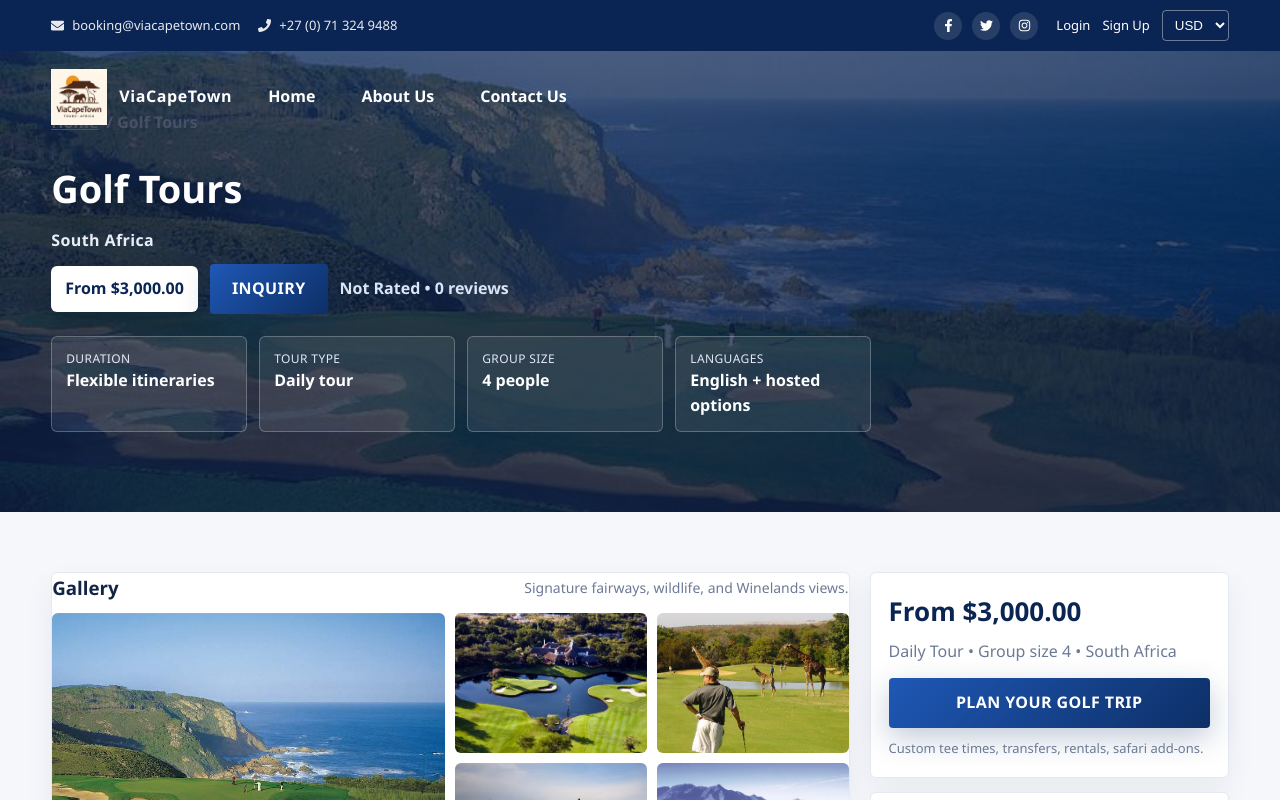
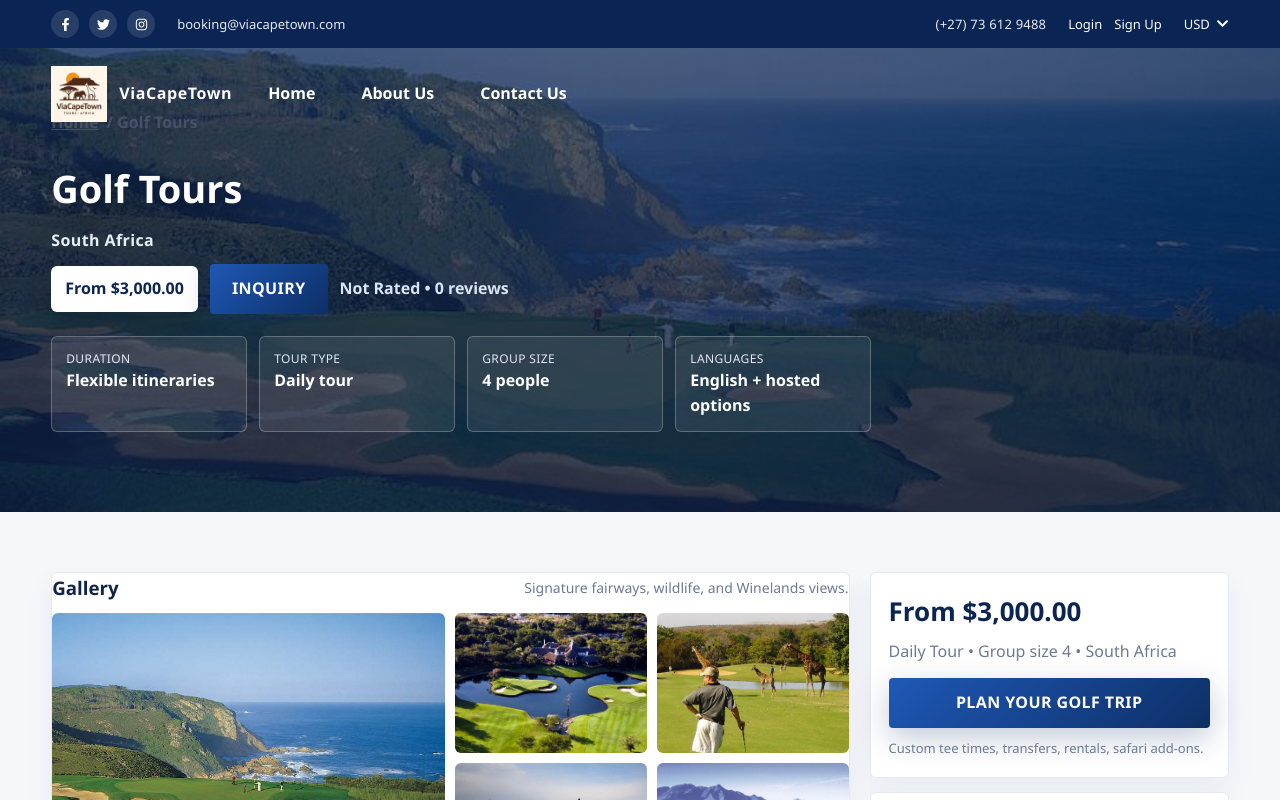
Before and after one commit to Super-Jupiter/viacapetown-website, a React (Vite) app in the folder app/: page /golf-tours in a window 1280 px wide. Shown: the top 800 px of the page. Built offline with nearby package versions, Linux system fonts and the light colour scheme; a web font is replaced by a local one.

Commit message:
Currency functionality added

```diff
--- a/app/src/components/BaseFooter.tsx
+++ b/app/src/components/BaseFooter.tsx
@@ -1,7 +1,11 @@
 import { FaFacebookF, FaInstagram, FaTwitter } from "react-icons/fa";
 import { Link } from "react-router-dom";
+import { CurrencyCode, useCurrency } from "../context/CurrencyContext";
 
 const BaseFooter = () => {
+  const { currency, setCurrency } = useCurrency();
+  const currencyOptions: CurrencyCode[] = ["USD", "EUR", "AUD", "GBP", "ZAR"];
+
   return (
     <>
       <section className="newsletter">
@@ -77,10 +81,17 @@ const BaseFooter = () => {
             <label className="footer-link" htmlFor="currency">
               Currency
             </label>
-            <select id="currency" className="currency-select">
-              <option>USD</option>
-              <option>EUR</option>
-              <option>ZAR</option>
+            <select
+              id="currency"
+              className="currency-select"
+              value={currency}
+              onChange={(event) => setCurrency(event.target.value as CurrencyCode)}
+            >
+              {currencyOptions.map((code) => (
+                <option key={code} value={code}>
+                  {code}
+                </option>
+              ))}
             </select>
           </div>
         </div>
--- a/app/src/components/BaseNavbar.tsx
+++ b/app/src/components/BaseNavbar.tsx
@@ -1,5 +1,6 @@
-import { useState } from "react";
+import { useEffect, useRef, useState } from "react";
 import {
+  FaChevronDown,
   FaEnvelope,
   FaFacebookF,
   FaInstagram,
@@ -8,15 +9,20 @@ import {
   FaQuestionCircle,
   FaTimes,
   FaTwitter,
-  FaUser,
   FaUserCircle,
 } from "react-icons/fa";
 import { NavLink } from "react-router-dom";
+import { CurrencyCode, useCurrency } from "../context/CurrencyContext";
 
 const BaseNavbar = () => {
   const [isLoginOpen, setIsLoginOpen] = useState(false);
   const [isSignUpOpen, setIsSignUpOpen] = useState(false);
+  const [isCurrencyOpen, setIsCurrencyOpen] = useState(false);
+  const currencyMenuRef = useRef<HTMLDivElement | null>(null);
+  const { currency, setCurrency } = useCurrency();
   const navClass = ({ isActive }: { isActive: boolean }) => (isActive ? "nav-link active" : "nav-link");
+
+  const currencyOptions: CurrencyCode[] = ["EUR", "AUD", "GBP", "ZAR"];
 
   const openLogin = () => {
     setIsSignUpOpen(false);
@@ -33,19 +39,22 @@ const BaseNavbar = () => {
     setIsSignUpOpen(false);
   };
 
+  useEffect(() => {
+    if (!isCurrencyOpen) return;
+    const handleClick = (event: MouseEvent) => {
+      if (!currencyMenuRef.current?.contains(event.target as Node)) {
+        setIsCurrencyOpen(false);
+      }
+    };
+    window.addEventListener("click", handleClick);
+    return () => window.removeEventListener("click", handleClick);
+  }, [isCurrencyOpen]);
+
   return (
     <header>
       <div className="topbar">
         <div className="container inner">
           <div className="topbar-left">
-            <span className="topbar-contact">
-              <FaEnvelope /> booking@viacapetown.com
-            </span>
-            <span className="topbar-contact">
-              <FaPhone /> +27 (0) 71 324 9488
-            </span>
-          </div>
-          <div className="topbar-right">
             <div className="social">
               <a href="#">
                 <FaFacebookF />
@@ -57,6 +66,10 @@ const BaseNavbar = () => {
                 <FaInstagram />
               </a>
             </div>
+            <span className="topbar-contact">booking@viacapetown.com</span>
+          </div>
+          <div className="topbar-right">
+            <span className="topbar-contact topbar-phone">(+27) 73 612 9488</span>
             <div className="top-actions">
               <button type="button" className="top-action-link" onClick={openLogin}>
                 Login
@@ -64,11 +77,36 @@ const BaseNavbar = () => {
               <button type="button" className="top-action-link" onClick={openSignUp}>
                 Sign Up
               </button>
-              <select className="currency-select" defaultValue="USD">
-                <option value="USD">USD</option>
-                <option value="EUR">EUR</option>
-                <option value="ZAR">ZAR</option>
-              </select>
+            </div>
+            <div className="currency-dropdown" ref={currencyMenuRef}>
+              <button
+                type="button"
+                className="currency-trigger"
+                onClick={(event) => {
+                  event.stopPropagation();
+                  setIsCurrencyOpen((current) => !current);
+                }}
+              >
+                {currency}
+                <FaChevronDown aria-hidden="true" />
+              </button>
+              {isCurrencyOpen ? (
+                <div className="currency-menu">
+                  {currencyOptions.map((code) => (
+                    <button
+                      key={code}
+                      type="button"
+                      className="currency-item"
+                      onClick={() => {
+                        setCurrency(code);
+                        setIsCurrencyOpen(false);
+                      }}
+                    >
+                      {code}
+                    </button>
+                  ))}
+                </div>
+              ) : null}
             </div>
           </div>
         </div>
--- /dev/null
+++ b/app/src/context/CurrencyContext.tsx
@@ -0,0 +1,51 @@
+import { createContext, useContext, useMemo, useState } from "react";
+import type { ReactNode } from "react";
+
+export type CurrencyCode = "USD" | "EUR" | "AUD" | "GBP" | "ZAR";
+
+type CurrencyContextValue = {
+  currency: CurrencyCode;
+  setCurrency: (currency: CurrencyCode) => void;
+  formatCurrency: (amountUsd: number) => string;
+};
+
+const exchangeRates: Record<CurrencyCode, number> = {
+  USD: 1,
+  EUR: 0.92,
+  AUD: 1.52,
+  GBP: 0.78,
+  ZAR: 18.5,
+};
+
+const CurrencyContext = createContext<CurrencyContextValue | undefined>(undefined);
+
+export const CurrencyProvider = ({ children }: { children: ReactNode }) => {
+  const [currency, setCurrency] = useState<CurrencyCode>("USD");
+
+  const formatter = useMemo(
+    () =>
+      new Intl.NumberFormat("en-US", {
+        style: "currency",
+        currency,
+        minimumFractionDigits: 2,
+        maximumFractionDigits: 2,
+      }),
+    [currency]
+  );
+
+  const formatCurrency = (amountUsd: number) => formatter.format(amountUsd * exchangeRates[currency]);
+
+  return (
+    <CurrencyContext.Provider value={{ currency, setCurrency, formatCurrency }}>
+      {children}
+    </CurrencyContext.Provider>
+  );
+};
+
+export const useCurrency = () => {
+  const context = useContext(CurrencyContext);
+  if (!context) {
+    throw new Error("useCurrency must be used within CurrencyProvider");
+  }
+  return context;
+};
--- a/app/src/index.css
+++ b/app/src/index.css
@@ -150,13 +150,12 @@ img {
 .topbar-right {
   display: flex;
   align-items: center;
-  gap: 18px;
+  gap: 22px;
 }
 
 .topbar-contact {
   display: flex;
   align-items: center;
-  gap: 8px;
   opacity: 0.9;
 }
 
@@ -187,6 +186,10 @@ img {
   gap: 12px;
 }
 
+.topbar-phone {
+  letter-spacing: 0.2px;
+}
+
 .top-actions a,
 .top-action-link {
   color: #fff;
@@ -207,6 +210,52 @@ img {
   border: 1px solid rgba(255, 255, 255, 0.4);
   background: transparent;
   color: #fff;
+}
+
+.currency-dropdown {
+  position: relative;
+}
+
+.currency-trigger {
+  display: inline-flex;
+  align-items: center;
+  gap: 6px;
+  background: transparent;
+  border: none;
+  color: #fff;
+  font-weight: 600;
+  cursor: pointer;
+  padding: 0;
+  font: inherit;
+}
+
+.currency-menu {
+  position: absolute;
+  top: calc(100% + 10px);
+  right: 0;
+  background: #1a2f52;
+  border-radius: 6px;
+  box-shadow: 0 12px 26px rgba(5, 14, 35, 0.35);
+  display: flex;
+  flex-direction: column;
+  min-width: 86px;
+  overflow: hidden;
+  z-index: 20;
+}
+
+.currency-item {
+  background: transparent;
+  border: none;
+  color: #fff;
+  text-align: left;
+  padding: 10px 14px;
+  font-weight: 600;
+  cursor: pointer;
+  letter-spacing: 0.4px;
+}
+
+.currency-item:hover {
+  background: #223b64;
 }
 
 .navbar {
--- a/app/src/layouts/BaseLayout.tsx
+++ b/app/src/layouts/BaseLayout.tsx
@@ -1,9 +1,11 @@
 import { Outlet } from "react-router-dom";
 import BaseFooter from "../components/BaseFooter";
 import BaseNavbar from "../components/BaseNavbar";
+import { CurrencyProvider } from "../context/CurrencyContext";
 
 const BaseLayout = () => {
   return (
+    <CurrencyProvider>
       <div className="layout">
         <BaseNavbar />
         <main className="page-content">
@@ -11,6 +13,7 @@ const BaseLayout = () => {
         </main>
         <BaseFooter />
       </div>
+    </CurrencyProvider>
   );
 };
 
--- a/app/src/pages/AdventureTours.tsx
+++ b/app/src/pages/AdventureTours.tsx
@@ -1,5 +1,6 @@
 import React from "react";
 import { Link } from "react-router-dom";
+import { useCurrency } from "../context/CurrencyContext";
 
 const galleryImages = [
   "/images/home-also-offer-1-of-5.jpg",
@@ -16,6 +17,7 @@ const quickFacts = [
 ];
 
 const AdventureTours = () => {
+  const { formatCurrency } = useCurrency();
   const handleImageError = (event: React.SyntheticEvent<HTMLImageElement, Event>) => {
     event.currentTarget.onerror = null;
     event.currentTarget.src = "/images/placeholder.svg";
@@ -38,7 +40,7 @@ const AdventureTours = () => {
             <h1 className="tour-title">Adventure Tours</h1>
             <div className="tour-location">Cape Town</div>
             <div className="tour-hero-meta">
-              <div className="tour-price-badge">From $100,00</div>
+              <div className="tour-price-badge">From {formatCurrency(100)}</div>
               <Link className="btn btn-primary" to="/contact">
                 Inquiry
               </Link>
--- a/app/src/pages/GolfTours.tsx
+++ b/app/src/pages/GolfTours.tsx
@@ -1,5 +1,6 @@
 import React from "react";
 import { Link } from "react-router-dom";
+import { useCurrency } from "../context/CurrencyContext";
 
 type CourseHighlight = {
   course: string;
@@ -84,6 +85,7 @@ const quickFacts = [
 ];
 
 const GolfTours = () => {
+  const { formatCurrency } = useCurrency();
   const handleImageError = (event: React.SyntheticEvent<HTMLImageElement, Event>) => {
     event.currentTarget.onerror = null;
     event.currentTarget.src = "/images/placeholder.svg";
@@ -106,7 +108,7 @@ const GolfTours = () => {
             <h1 className="tour-title">Golf Tours</h1>
             <div className="tour-location">South Africa</div>
             <div className="tour-hero-meta">
-              <div className="tour-price-badge">From $3,000.00</div>
+              <div className="tour-price-badge">From {formatCurrency(3000)}</div>
               <Link className="btn btn-primary" to="/contact">
                 Inquiry
               </Link>
@@ -217,7 +219,7 @@ const GolfTours = () => {
 
           <aside className="tour-sidebar">
             <div className="card sidebar-card">
-              <div className="sidebar-price">From $3,000.00</div>
+              <div className="sidebar-price">From {formatCurrency(3000)}</div>
               <div className="sidebar-meta">Daily Tour • Group size 4 • South Africa</div>
               <Link className="btn btn-primary sidebar-btn" to="/contact">
                 Plan your golf trip
--- a/app/src/pages/RugbyTours.tsx
+++ b/app/src/pages/RugbyTours.tsx
@@ -1,5 +1,6 @@
 import React from "react";
 import { Link } from "react-router-dom";
+import { useCurrency } from "../context/CurrencyContext";
 
 type Fixture = {
   event: string;
@@ -53,6 +54,7 @@ const quickFacts = [
 ];
 
 const RugbyTours = () => {
+  const { formatCurrency } = useCurrency();
   const handleImageError = (event: React.SyntheticEvent<HTMLImageElement, Event>) => {
     event.currentTarget.onerror = null;
     event.currentTarget.src = "/images/placeholder.svg";
@@ -75,7 +77,7 @@ const RugbyTours = () => {
             <h1 className="tour-title">Rugby Tours</h1>
             <div className="tour-location">South Africa</div>
             <div className="tour-hero-meta">
-              <div className="tour-price-badge">From $4,000.00</div>
+              <div className="tour-price-badge">From {formatCurrency(4000)}</div>
               <Link className="btn btn-primary" to="/contact">
                 Inquiry
               </Link>
@@ -189,7 +191,7 @@ const RugbyTours = () => {
 
           <aside className="tour-sidebar">
             <div className="card sidebar-card">
-              <div className="sidebar-price">From $4,000.00</div>
+              <div className="sidebar-price">From {formatCurrency(4000)}</div>
               <div className="sidebar-meta">Event hospitality • Groups from 8 • South Africa</div>
               <Link className="btn btn-primary sidebar-btn" to="/contact">
                 Plan your rugby tour
```
Also changed, not shown: app/src/pages/Home.tsx (+9 -7 lines), app/public/Context images/currency-drop-down.jpg (added), app/public/Context images/top-of-home-page-context.jpg (added). Lines whose indentation alone changed are shown as unchanged.
